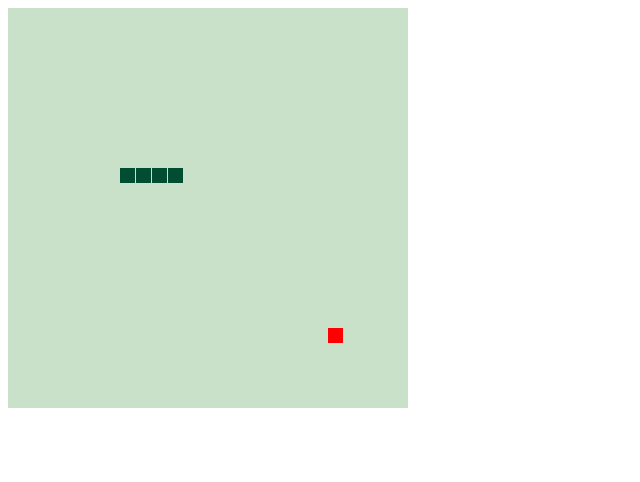
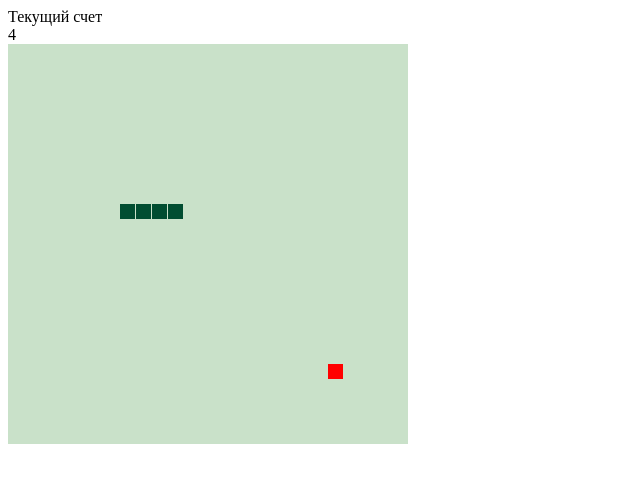
Before and after one commit to MelnikovDenis/Snake, a plain HTML site: page index.html in a window 1280 px wide. Shown: the whole page, without its empty margins (0-640 px from the left). Drawn offline with Linux system fonts and the light colour scheme.

Commit message:
Добавил вывод счета

```diff
--- a/index.html
+++ b/index.html
@@ -7,6 +7,14 @@
 		<link href="source/css/indexStyle.css" rel="stylesheet" type="text/css">
   </head>
   <body>
+    <div id="Window">
+      <div id="Menu">
+          <div>
+              <div id="ScoreLabel">Текущий счет</div>
+              <div id="Score">4</div>
+          </div>
+      </div>
+    </div>
     <canvas width="400" height="400" id="snakeGame"></canvas>
     <script src="source/js/snake.js"></script>
   </body>
--- a/source/js/snake.js
+++ b/source/js/snake.js
@@ -86,6 +86,9 @@ function loop() {
         if (cell.x === apple.x && cell.y === apple.y) {
             snake.maxCells++;
 
+            // отобразить счет на экране
+            document.getElementById("Score").innerHTML = snake.maxCells;
+
             // холст размером 400x400, что соответствует сетке 25x25
             apple.x = getRandomInt(0, 25) * grid;
             apple.y = getRandomInt(0, 25) * grid;
@@ -104,6 +107,9 @@ function loop() {
 
                 apple.x = getRandomInt(0, 25) * grid;
                 apple.y = getRandomInt(0, 25) * grid;
+
+                // Обнуление счета
+                document.getElementById("Score").innerHTML = 4;
             }
         }
     });
```
